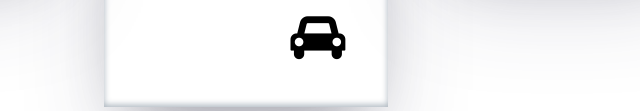
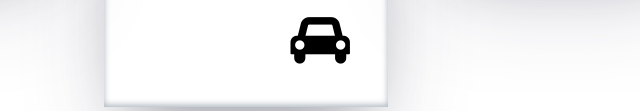
Before and after one commit to RahulPalll/mini_poject_frontend, a plain HTML site: page index.html in a window 1280 px wide. Shown: the part 686-797 px from the top of the page, 378-1018 px from the left. Drawn offline with Linux system fonts and the light colour scheme.

Commit message:
style chamge

```diff
--- a/index.html
+++ b/index.html
@@ -50,7 +50,7 @@
             <div class="card3 card">
                 <h3>Supervisor</h3>
             <p>Lorem ipsum dolor sit amet consectetur adipisicing elit. In, libero!</p>
-            <div><i  class="fa fa-car" style="font-size:48px;"></i></div>
+            <div><i  class="fa fa-car" style="font-size:52px;"></i></div>
             </div>
 
 
```
